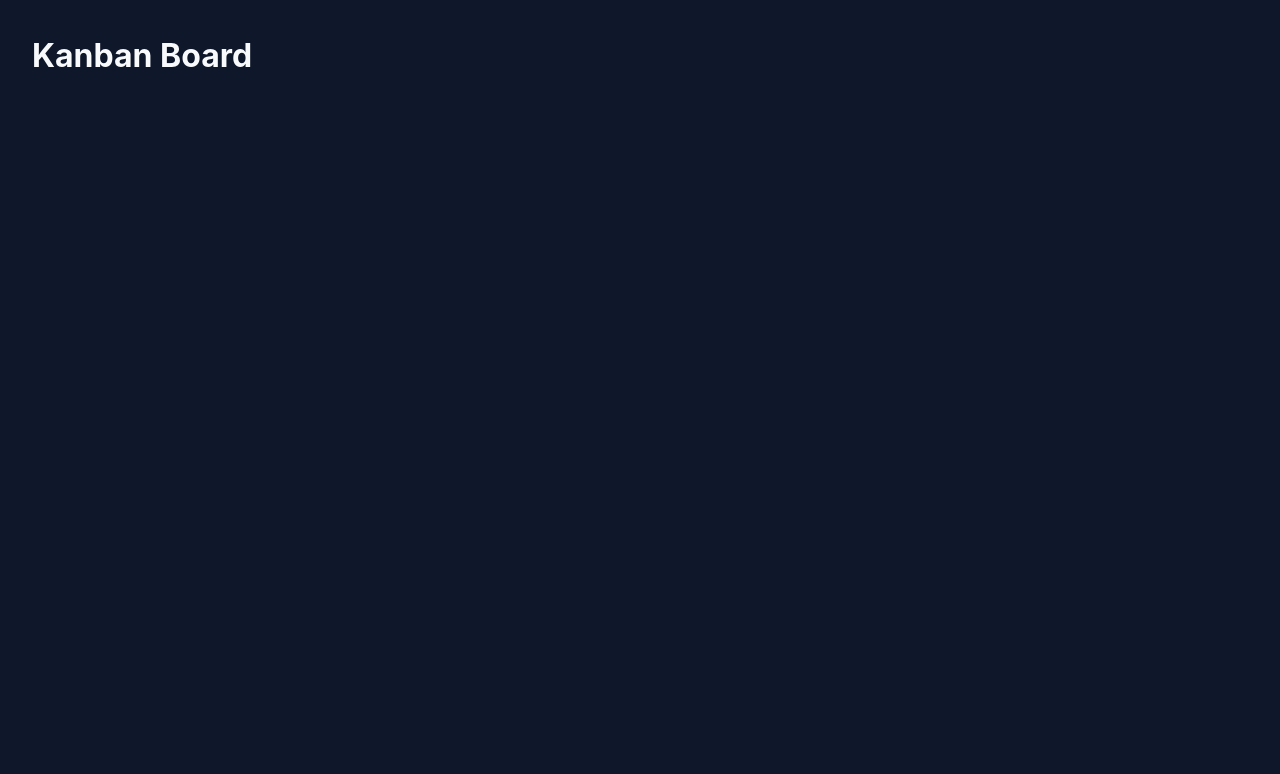
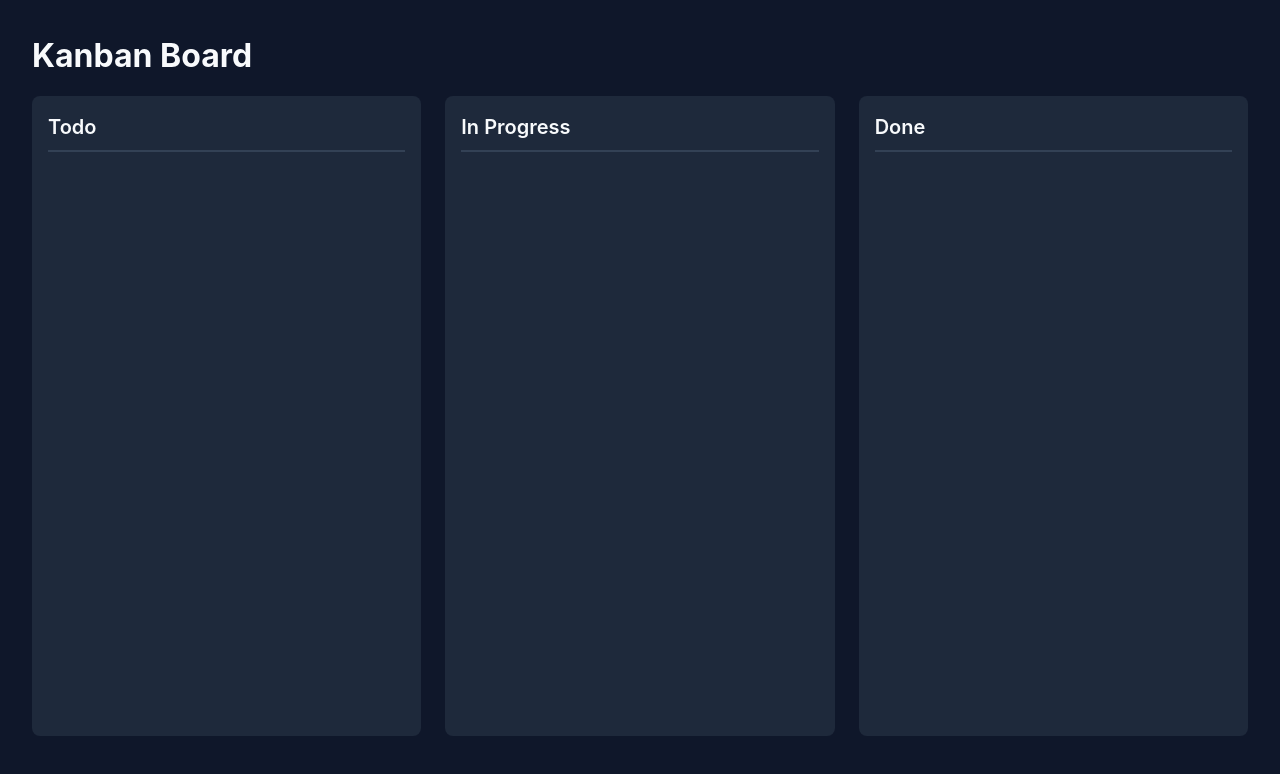
Before and after one commit to azezal1/Kanban_TaskTracker, a React (Vite) app: page / in a window 1280 px wide. Shown: the top 774 px of the page. Built offline with nearby package versions, Linux system fonts and the light colour scheme.

Commit message:
Create Kanban board layout with Todo, In Progress, and Done columns

```diff
--- a/src/App.jsx
+++ b/src/App.jsx
@@ -1,9 +1,11 @@
 import React from 'react'
+import Board from './components/Board'
 
 function App() {
   return (
     <div className="app">
       <h1>Kanban Board</h1>
+      <Board />
     </div>
   )
 }
--- /dev/null
+++ b/src/components/Board.jsx
@@ -0,0 +1,21 @@
+import React from 'react';
+import Column from './Column';
+import '../styles/Board.css';
+
+const COLUMNS = [
+  { id: 'todo', title: 'Todo' },
+  { id: 'in-progress', title: 'In Progress' },
+  { id: 'done', title: 'Done' }
+];
+
+function Board() {
+  return (
+    <div className="board">
+      {COLUMNS.map(col => (
+        <Column key={col.id} column={col} />
+      ))}
+    </div>
+  );
+}
+
+export default Board;
--- /dev/null
+++ b/src/components/Column.jsx
@@ -0,0 +1,15 @@
+import React from 'react';
+import '../styles/Column.css';
+
+function Column({ column }) {
+  return (
+    <div className="column">
+      <h2 className="column-title">{column.title}</h2>
+      <div className="column-content">
+        {/* Tasks will go here */}
+      </div>
+    </div>
+  );
+}
+
+export default Column;
--- /dev/null
+++ b/src/styles/Board.css
@@ -0,0 +1,15 @@
+.board {
+  display: flex;
+  gap: 1.5rem;
+  overflow-x: auto;
+  padding: 1rem 0;
+  height: calc(100vh - 8rem);
+}
+
+@media (max-width: 768px) {
+  .board {
+    flex-direction: column;
+    height: auto;
+    overflow-x: hidden;
+  }
+}
--- /dev/null
+++ b/src/styles/Column.css
@@ -0,0 +1,25 @@
+.column {
+  flex: 1;
+  min-width: 300px;
+  background-color: #1E293B;
+  border-radius: 0.5rem;
+  display: flex;
+  flex-direction: column;
+  padding: 1rem;
+}
+
+.column-title {
+  font-size: 1.25rem;
+  font-weight: 600;
+  margin-bottom: 1rem;
+  padding-bottom: 0.5rem;
+  border-bottom: 2px solid #334155;
+}
+
+.column-content {
+  flex: 1;
+  display: flex;
+  flex-direction: column;
+  gap: 1rem;
+  overflow-y: auto;
+}
```
